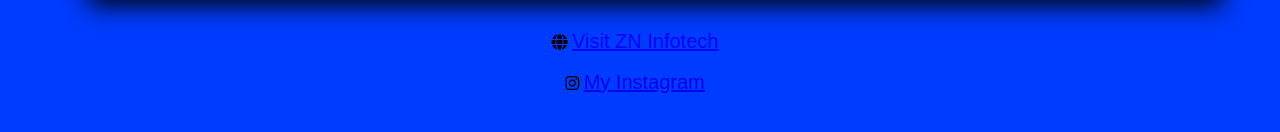
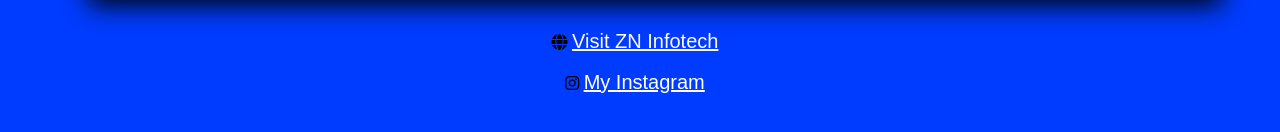
Before and after one commit to kapil-bhargava/ZN-Video, a plain HTML site: page znvideo.html in a window 1280 px wide. In both pictures the pointer is over the link "Visit ZN Infotech". Shown: the part 626-758 px from the top of the page. Drawn offline with Linux system fonts and the light colour scheme.

Commit message:
anchor tag color changed to white

```diff
--- a/znvideo.html
+++ b/znvideo.html
@@ -63,10 +63,11 @@
     a {
       font-size: 20px;
       margin-right: 10px;
+      color: white;
     }
 
     a:hover {
-      color: blue;
+      color: rgb(250, 250, 250);
     }
   </style>
 </head>
```
